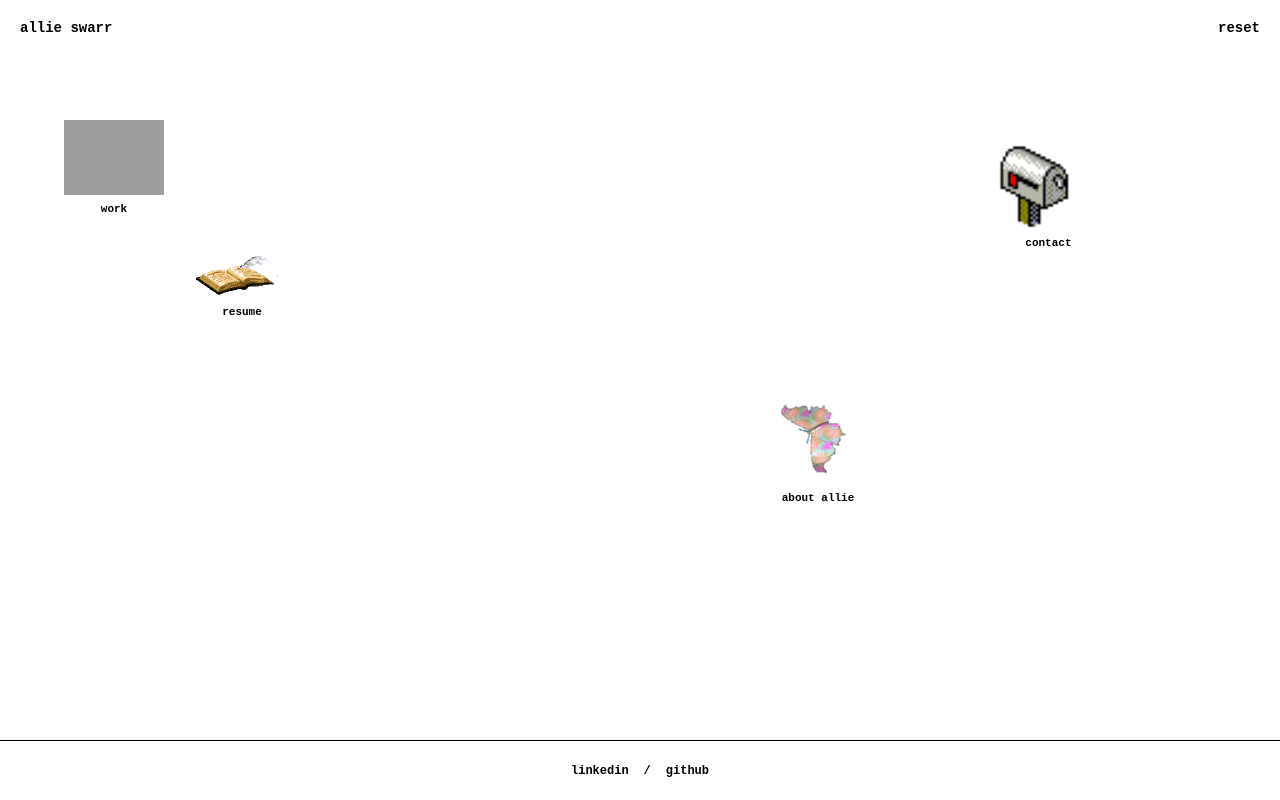
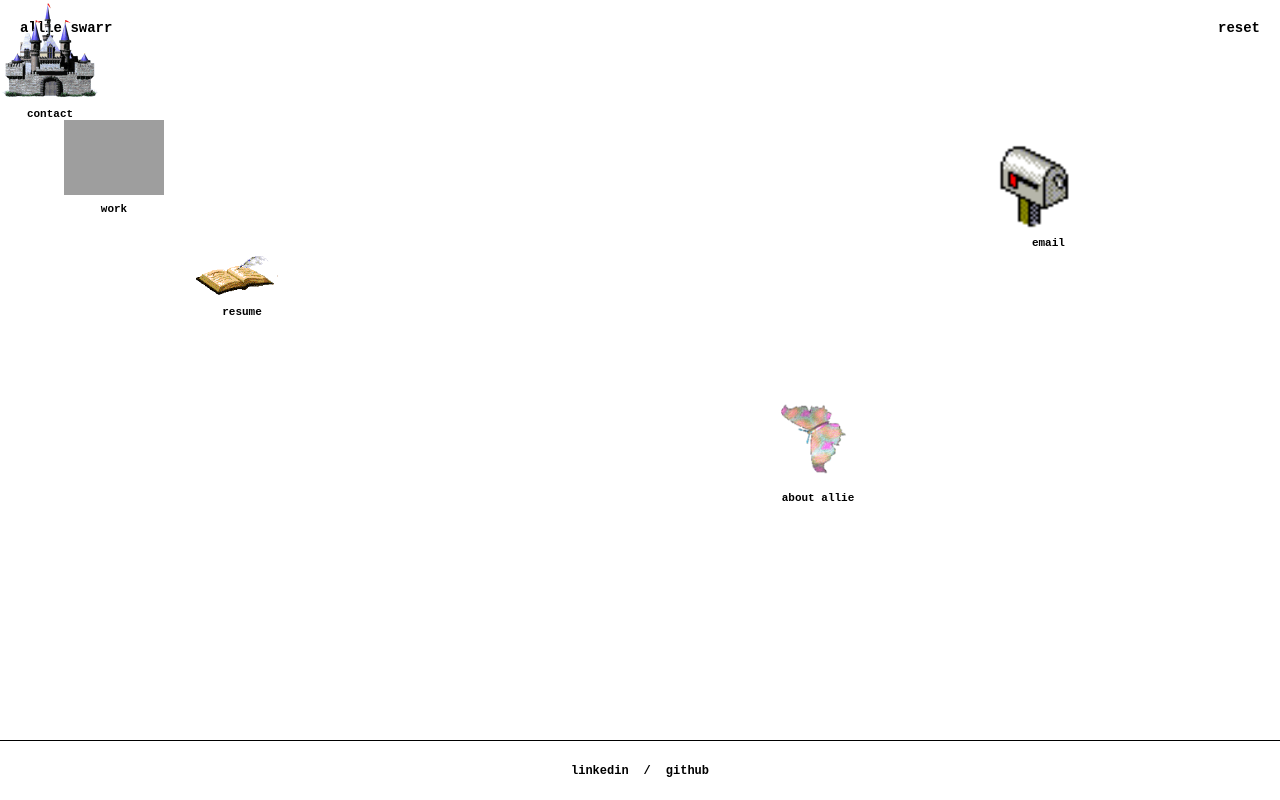
Before and after one commit to allie-world/allie-world.github.io, a plain HTML site: page index.html in a window 1280 px wide. Drawn offline with nearby package versions, Linux system fonts and the light colour scheme; grey boxes are pictures that could not be loaded.

Commit message:
Update index.html

```diff
--- a/index.html
+++ b/index.html
@@ -158,6 +158,12 @@
         <div id="contact-icon" class="icon-wrapper draggable">
             <a href="/contact" class="icon-link">
                 <img src="https://raw.githubusercontent.com/allie-world/allie-world.github.io/main/mail.gif" class="icon-img" alt="contact">
+                <span class="icon-label">email</span>
+            </a>
+        </div>
+         <div id="linkedin-icon" class="icon-wrapper draggable">
+            <a href="https://www.linkedin.com/in/allie-swarr" class="icon-link">
+                <img src="https://raw.githubusercontent.com/allie-world/allie-world.github.io/main/castle.gif" class="icon-img" alt="contact">
                 <span class="icon-label">contact</span>
             </a>
         </div>
```
